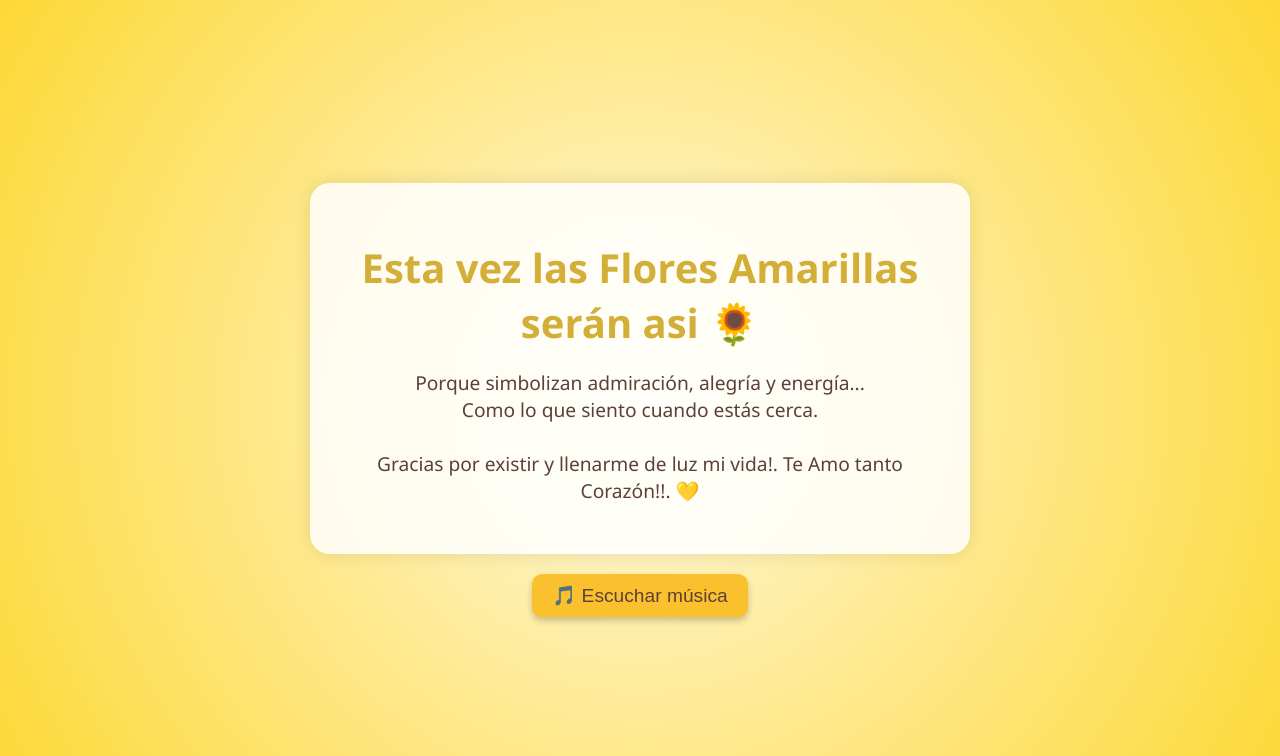
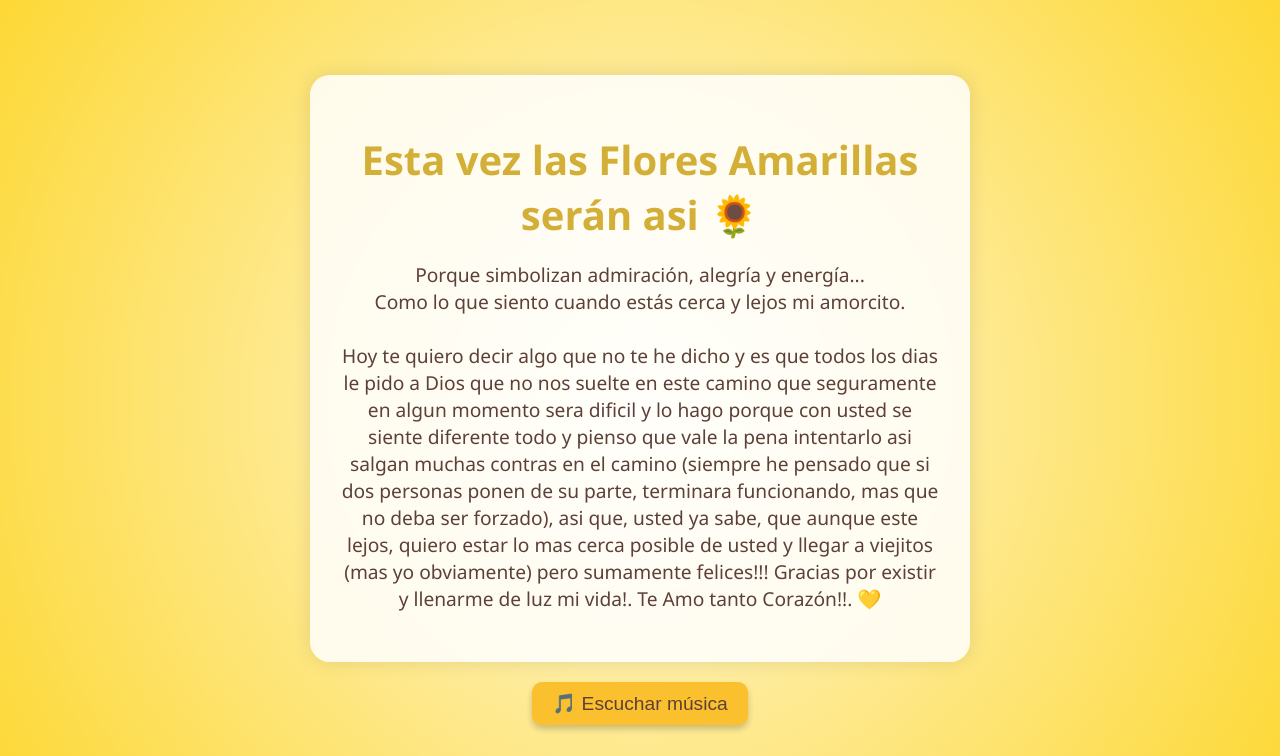
Before and after one commit to guisepedm-star/main, a plain HTML site: page index.html in a window 1280 px wide. Shown: the top 756 px of the page. Drawn offline with Linux system fonts and the light colour scheme.

Commit message:
Update index.html

```diff
--- a/index.html
+++ b/index.html
@@ -104,7 +104,14 @@
     <h1>Esta vez las Flores Amarillas serán asi 🌻</h1>
     <p>
       Porque simbolizan admiración, alegría y energía...<br>
-      Como lo que siento cuando estás cerca.<br><br>
+      Como lo que siento cuando estás cerca y lejos mi amorcito.<br><br>
+      Hoy te quiero decir algo que no te he dicho y es que todos los dias le pido a Dios que
+      no nos suelte en este camino que seguramente en algun momento sera dificil y lo hago
+      porque con usted se siente diferente todo y pienso que vale la pena intentarlo
+      asi salgan muchas contras en el camino (siempre he pensado que si dos personas ponen de su parte,
+      terminara funcionando, mas que no deba ser forzado), asi que, usted ya sabe, que
+      aunque este lejos, quiero estar lo mas cerca posible de usted y llegar a viejitos (mas yo obviamente)
+      pero sumamente felices!!!
       Gracias por existir y llenarme de luz mi vida!. Te Amo tanto Corazón!!. 💛
     </p>
   </div>
```
